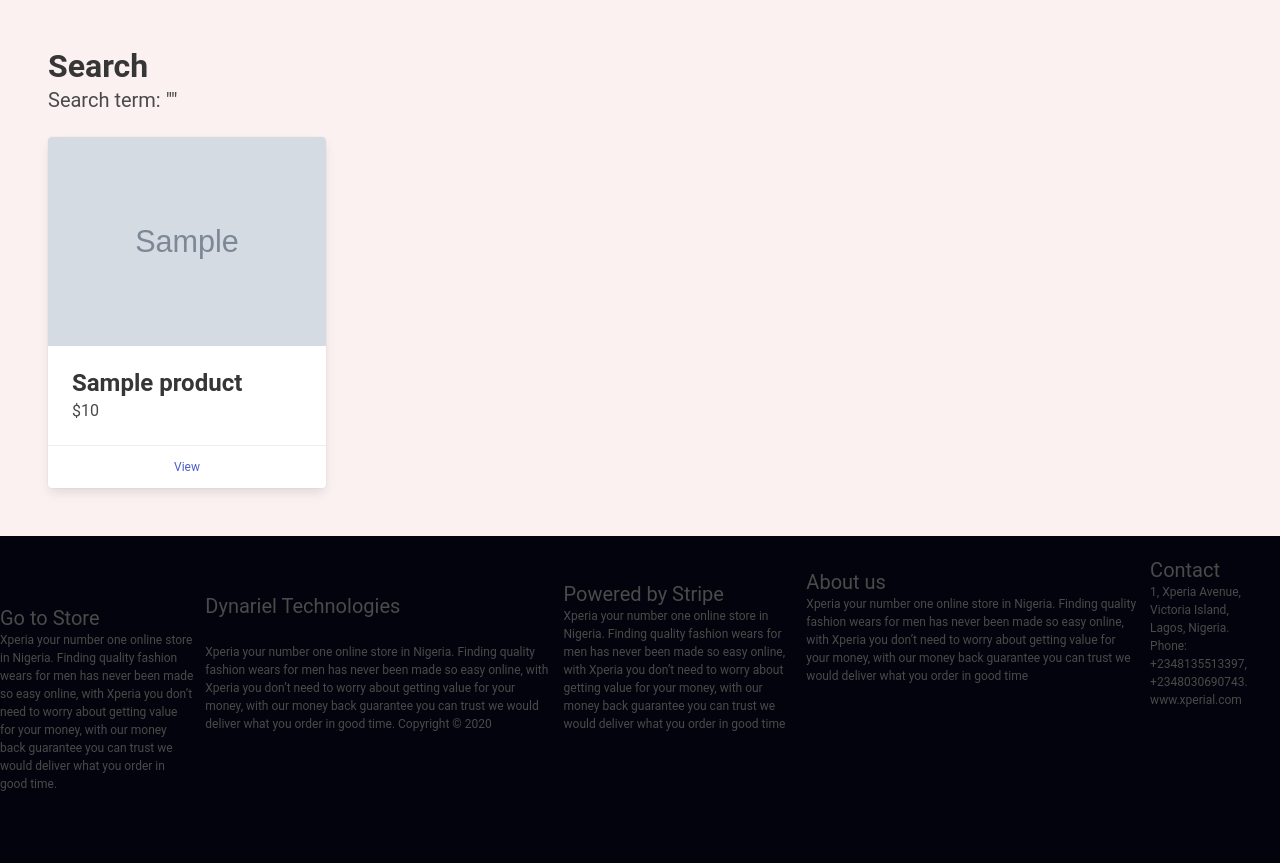
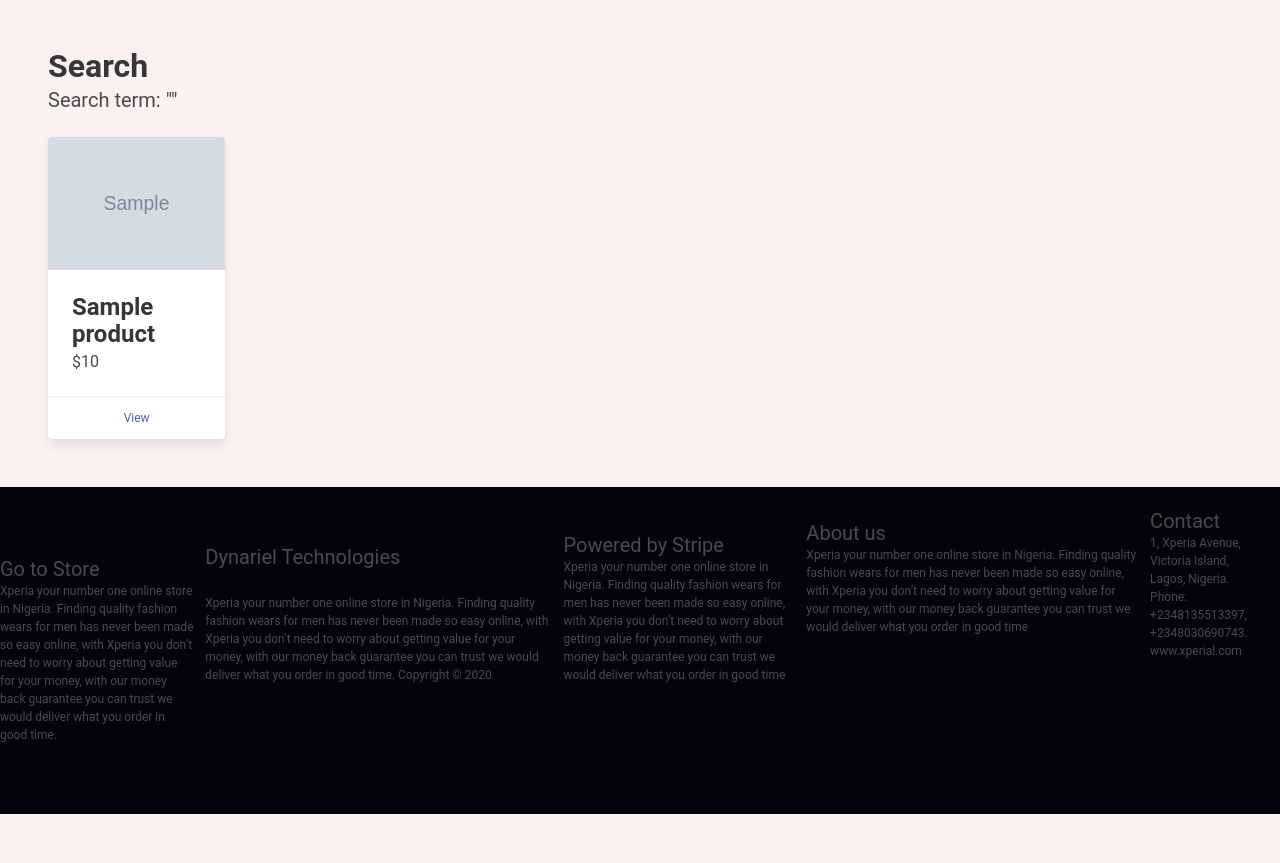
Before and after one commit to mybloomwork/xworkproject4, a Django app: template apps/store/templates/search.html in a window 1280 px wide. Shown: the part 56-919 px from the top of the page. After the commit the page ends 870 px from the top, so only its background shows below. Run offline with Django 3.2, Linux system fonts and the light colour scheme; the template is opened without the code that fills it: most values are stand-ins (such as "Sample title", 1, 10 or a date in 2020); grey boxes marked "Sample" are stand-in pictures; some libraries are stand-ins or nearby versions.

Commit message:
Update search.html

```diff
--- a/apps/store/templates/search.html
+++ b/apps/store/templates/search.html
@@ -31,7 +31,7 @@
 
     <div class="columns is-multiline">
         {% for product in products %}
-            <div class="column is-3">
+            <div class="column is-2">
                 <div class="card">
                     <div class="card-image">
                         <figure class="image">
```
